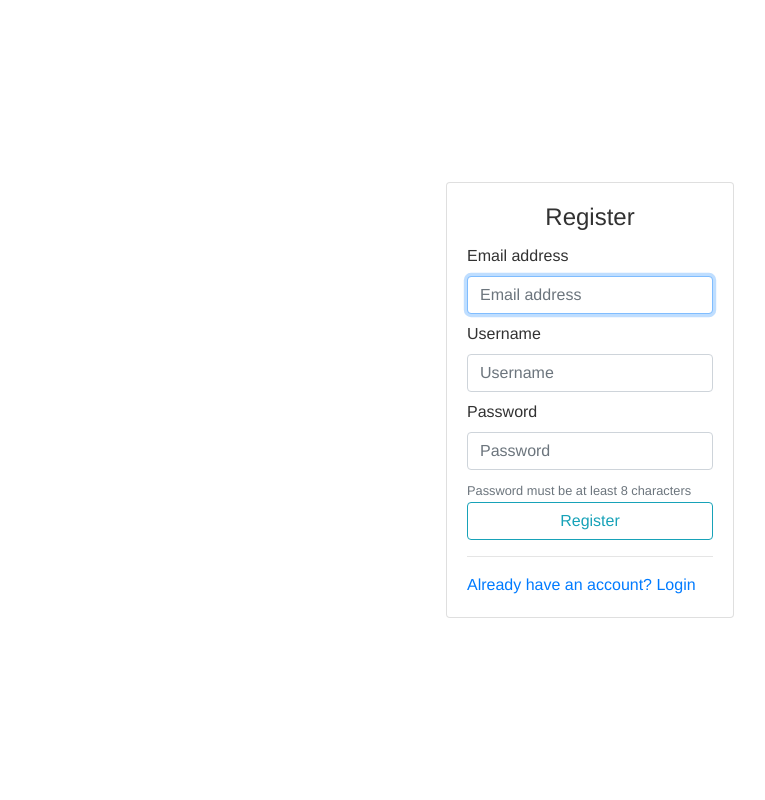
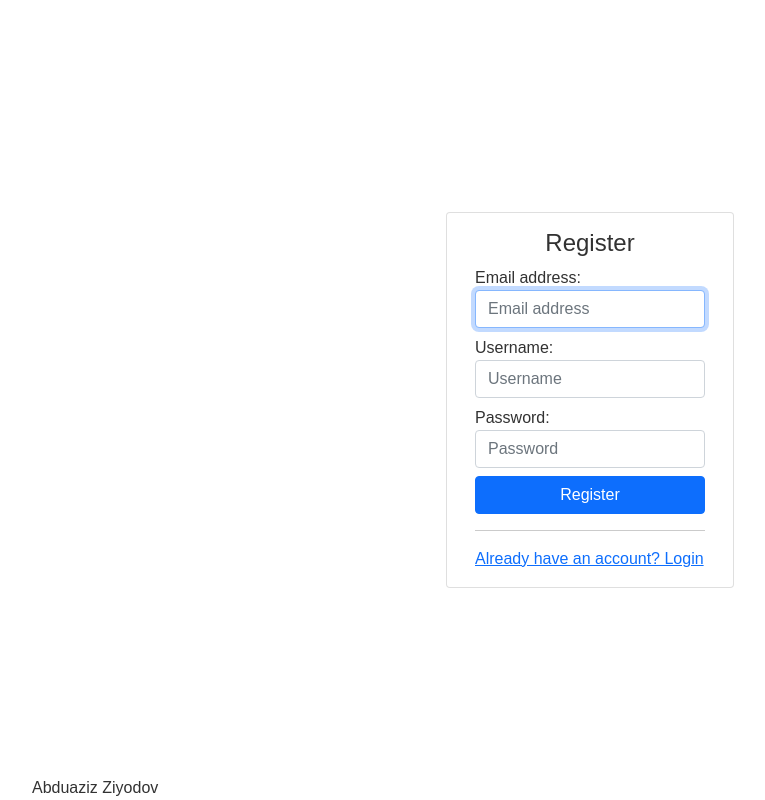
Before and after one commit to AbduazizZiyodov/Flask-User-Auth, a Flask app: page /register in a window 1280 px wide. Shown: the whole page, without its empty margins (50-815 px from the left). Run offline with Flask 2, Linux system fonts and the light colour scheme; some libraries are stand-ins or nearby versions.

Commit message:
frontend changes

```diff
--- a/flask_auth/templates/layout.html
+++ b/flask_auth/templates/layout.html
@@ -1,8 +1,7 @@
 <!DOCTYPE html>
 <html lang="en">
 <head>
-   <link rel="stylesheet" href="https://maxcdn.bootstrapcdn.com/bootstrap/4.0.0/css/bootstrap.min.css"
-    integrity="sha384-Gn5384xqQ1aoWXA+058RXPxPg6fy4IWvTNh0E263XmFcJlSAwiGgFAW/dAiS6JXm" crossorigin="anonymous">
+  <link href="https://cdn.jsdelivr.net/npm/bootstrap@5.0.0-beta1/dist/css/bootstrap.min.css" rel="stylesheet" integrity="sha384-giJF6kkoqNQ00vy+HMDP7azOuL0xtbfIcaT9wjKHr8RbDVddVHyTfAAsrekwKmP1" crossorigin="anonymous">
   <link rel="stylesheet" href="https://use.fontawesome.com/releases/v5.8.2/css/all.css">
   <title>{{ title }}</title>
 </head>
@@ -15,7 +14,8 @@
             display: flex;
             align-items: center;
             justify-content: center;
-            font-family: Helvetica neue, roboto;
+            font-family: sans-serif;
+            text-decoration: none;
           }
 	</style>
               <main role="main">
@@ -35,9 +35,14 @@
                       {% block form %}{% endblock form %}
                     </div>
 
+                    <footer class="footer fixed-bottom">
+                      <div class="container">
+                        <span>Abduaziz Ziyodov</span>
+                      </div>
+
+                    </footer>
               </main>
-  <script src="https://code.jquery.com/jquery-3.5.1.min.js" integrity="sha256-9/aliU8dGd2tb6OSsuzixeV4y/faTqgFtohetphbbj0=" crossorigin="anonymous"></script>
-  <script src="https://cdnjs.cloudflare.com/ajax/libs/popper.js/2.4.4/umd/popper.min.js"></script>
-  <script src="https://cdnjs.cloudflare.com/ajax/libs/mdbootstrap/4.12.0/js/mdb.min.js"></script>
+              <script src="https://cdn.jsdelivr.net/npm/@popperjs/core@2.5.4/dist/umd/popper.min.js" integrity="sha384-q2kxQ16AaE6UbzuKqyBE9/u/KzioAlnx2maXQHiDX9d4/zp8Ok3f+M7DPm+Ib6IU" crossorigin="anonymous"></script>
+              <script src="https://cdn.jsdelivr.net/npm/bootstrap@5.0.0-beta1/dist/js/bootstrap.min.js" integrity="sha384-pQQkAEnwaBkjpqZ8RU1fF1AKtTcHJwFl3pblpTlHXybJjHpMYo79HY3hIi4NKxyj" crossorigin="anonymous"></script>
 </body>
 </html>
--- a/flask_auth/templates/login.html
+++ b/flask_auth/templates/login.html
@@ -12,7 +12,10 @@
 							<label for="inputPassword">Password</label>
 							<input name="passwd" type="password" id="inputPassword" class="form-control mb-2" placeholder="Password" required>
 						</div>
-							<button class="btn btn-outline-info btn-block " type="submit">Login</button>
+						<div class="d-grid gap-2">
+							<button class="btn btn-success btn-block " type="submit">Login</button>
+						</div>
+
 						<hr>
 							<a href="{{ url_for('register') }}" class="text-center">Don’t have an account? Register</a>
 					 </form>
--- a/flask_auth/templates/register.html
+++ b/flask_auth/templates/register.html
@@ -5,21 +5,23 @@
             <h4 class="card-title text-center">Register</h4>
             <form method="POST">
                 <div class="form-label-group">
-                  <label for="inputEmail">Email address</label>
+                  <label for="inputEmail">Email address:</label>
                   <input name="email" type="email" id="inputEmail" class="form-control mb-2" placeholder="Email address" required autofocus>
                 </div>
 
                 <div class="form-label-group">
-                  <label for="inputUsername">Username</label>
+                  <label for="inputUsername">Username:</label>
                   <input name="username" type="text" id="inputUsername" class="form-control mb-2" placeholder="Username" name="username" required>
                 </div>
 
                 <div class="form-label-group">
-                  <label for="inputPassword">Password</label>
+                  <label for="inputPassword">Password:</label>
                   <input name="passwd" type="password" id="inputPassword" class="form-control mb-2" placeholder="Password" required>
-                  <small class="text-muted">Password must be at least 8 characters</small>
                 </div>
-                  <button class="btn btn-outline-info btn-block " type="submit">Register</button>
+                <div class="d-grid gap-2">
+                  <button class="btn btn-primary btn-block " type="submit">Register</button>
+                </div>
+
                 <hr>
                   <a href="{{ url_for('login') }}" class="text-center">Already have an account? Login</a>
               </form>
--- a/wsgi.py
+++ b/wsgi.py
@@ -0,0 +1,4 @@
+from flask_auth import app
+
+if __name__ == "__main__":
+    app.run()
```
Also changed, not shown: flask_auth/templates/page.html (+8 -3 lines), flask_auth/database/db.sqlite, 1 other file.
